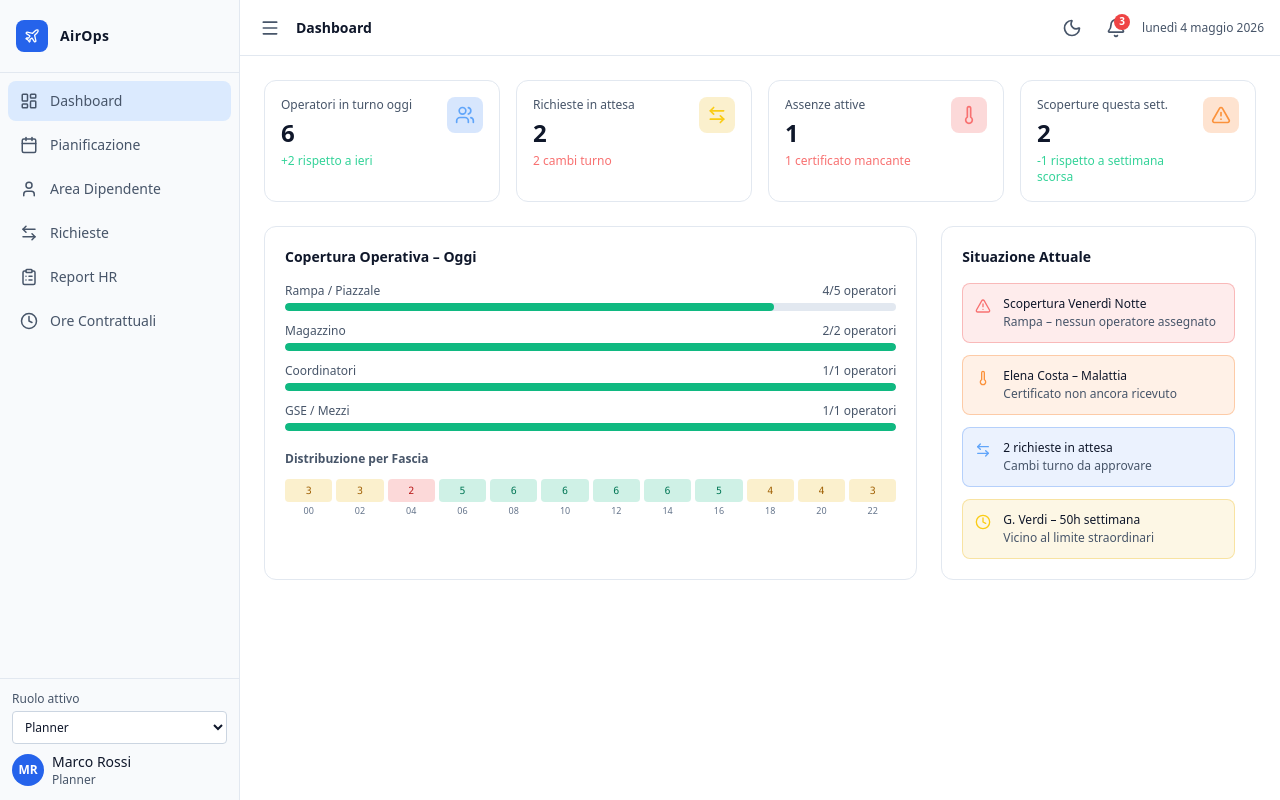
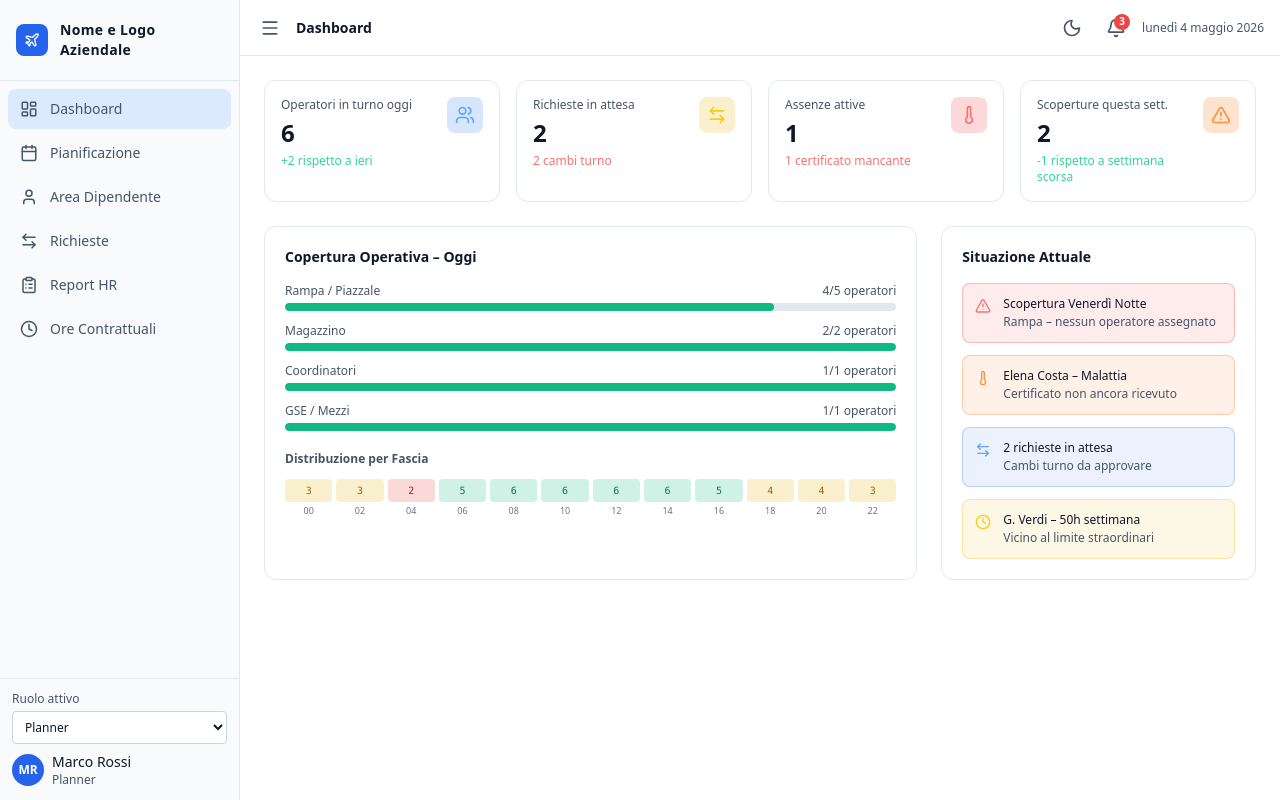
Before and after one commit to DevSamTan/airport-handling-vue, a Vue app: page / in a window 1280 px wide. Built offline with nearby package versions, Linux system fonts and the light colour scheme.

Commit message:
removed name on the app

```diff
--- a/src/App.vue
+++ b/src/App.vue
@@ -19,7 +19,7 @@
         <span
           v-if="appStore.sidebarOpen"
           class="font-bold text-slate-900 dark:text-white text-sm tracking-wide"
-          >AirOps</span
+          >Nome e Logo Aziendale</span
         >
       </div>
 
```
